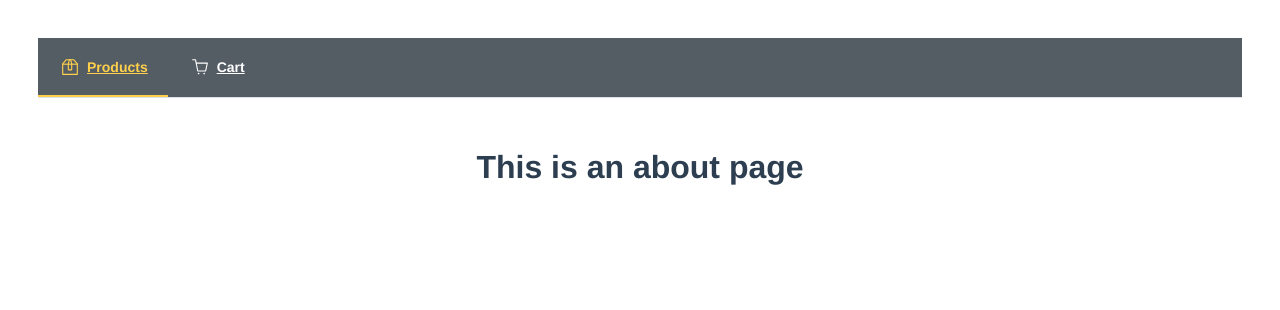
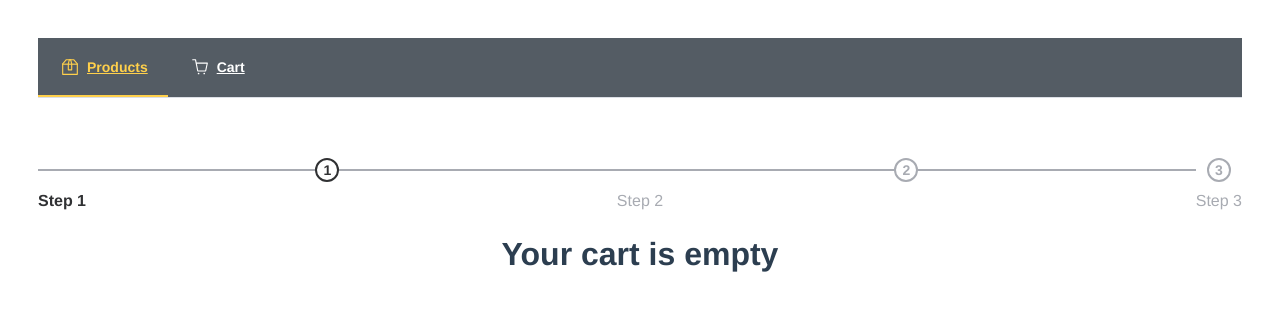
Before and after one commit to GinoPSC/systema-ecommerce, a Vue app: page /#/about in a window 1280 px wide. Shown: the top 310 px of the page. Built offline with nearby package versions, Linux system fonts and the light colour scheme.

Commit message:
shop process in step by step format

```diff
--- a/src/views/AboutView.vue
+++ b/src/views/AboutView.vue
@@ -1,5 +1,70 @@
 <template>
   <div class="about">
-    <h1>This is an about page</h1>
+    <el-steps :active="active" finish-status="success">
+      <el-step title="Step 1" />
+      <el-step title="Step 2" />
+      <el-step title="Step 3" />
+    </el-steps>
+    <template v-if="active == 0">
+      <template v-if="$store.state.cart.length == 1">
+        <h1>Your cart is empty</h1>
+      </template>
+      <template v-if="$store.state.cart.length != 1">
+        <h1>Your cart has stuff</h1>
+      </template>
+    </template>
+
+    <template v-if="active == 1">
+      <h1>Set your location</h1>
+    </template>
+
+    <template v-if="active == 2">
+      <h1>Choose a payment option</h1>
+    </template>
+
+    <template v-if="active == 3">
+      <h1>Confirm the information</h1>
+    </template>
+
+    <template v-if="$store.state.cart.length != 1 && active != 3">
+      <el-button style="margin-top: 12px" @click="next()">Next step</el-button>
+    </template>
+
+    <template v-if="$store.state.cart.length != 1 && active == 3">
+      <el-button style="margin-top: 12px" @click="$store.commit('emptyCart'); next();">Finish</el-button>
+    </template>
   </div>
 </template>
+
+<script lang="ts" setup>
+  import { ref } from 'vue'
+
+  const active = ref(0)
+
+  function next() {
+    if (active.value++ > 2) active.value = 0
+  }
+</script>
+
+<style>
+  .about{
+    padding: 30px;
+  }
+</style>
+
+<style scoped>
+  .el-carousel__item h3 {
+    color: #475669;
+    opacity: 0.75;
+    line-height: 300px;
+    margin: auto;
+  }
+
+  .el-carousel__item:nth-child(2n) {
+    background-color: #99a9bf;
+  }
+
+  .el-carousel__item:nth-child(2n + 1) {
+    background-color: #d3dce6;
+  }
+</style>
```
